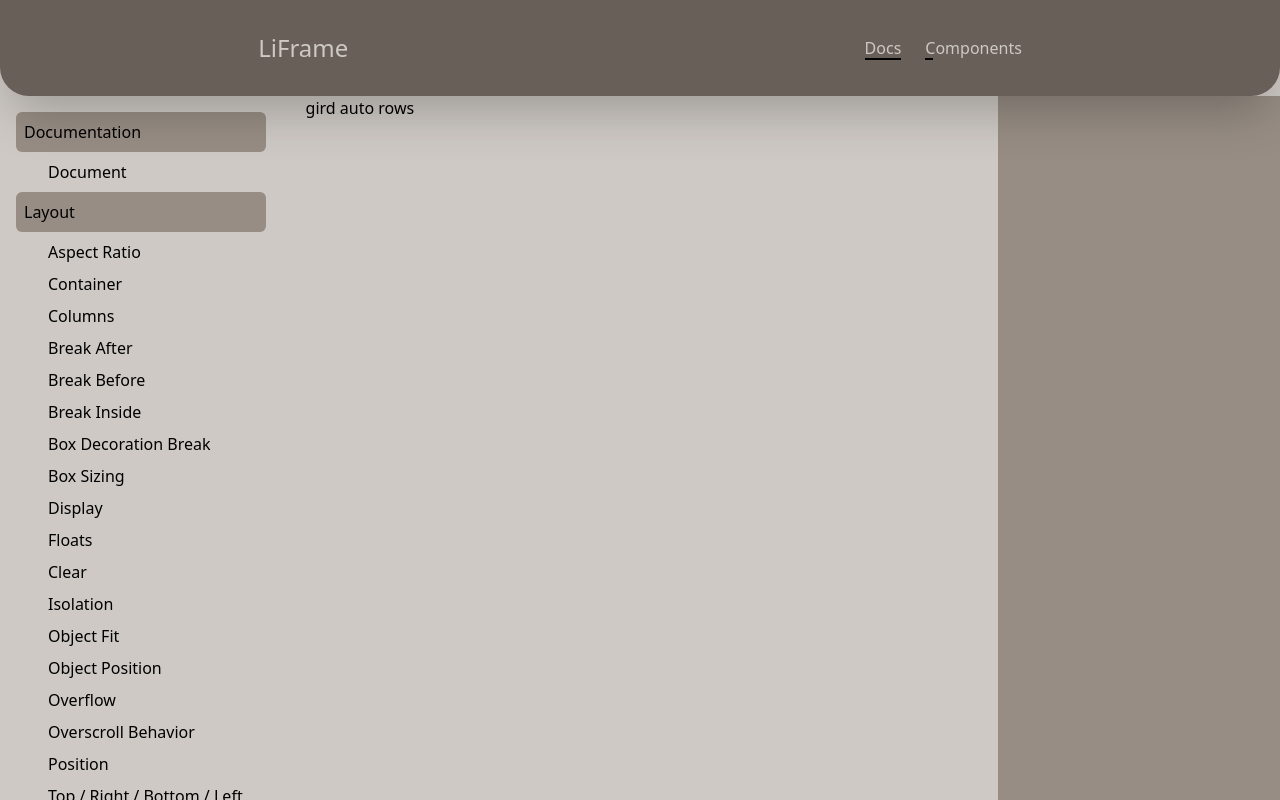
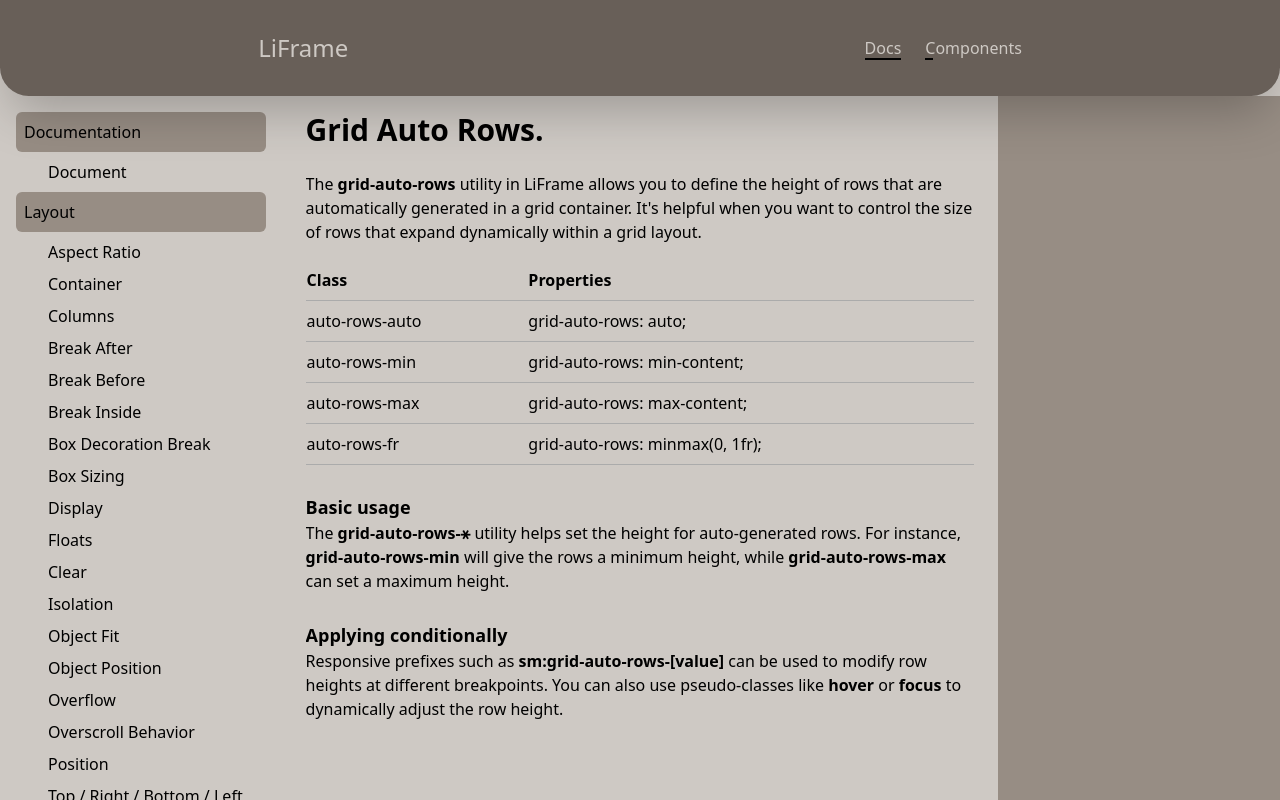
Before and after one commit to biswajitbesra/LiFrame, a React (Vite) app: page /docs/grid-auto-rows in a window 1280 px wide. Built offline with nearby package versions, Linux system fonts and the light colour scheme.

Commit message:
Grid auto rows added

```diff
--- a/src/components/Pages/Flex&Grid/GridAutoRows.jsx
+++ b/src/components/Pages/Flex&Grid/GridAutoRows.jsx
@@ -2,8 +2,48 @@
 
 function GridAutoRows() {
     return (
-        <div>
-            gird auto rows
+        <div className='h-full overflow-scroll'>
+            <h1 className='text-3xl font-semibold mt-4 mb-6'>Grid Auto Rows.</h1>
+            <p className='mb-4'>The <span className='font-semibold'>grid-auto-rows</span> utility in LiFrame allows you to define the height of rows that are automatically generated in a grid container. It's helpful when you want to control the size of rows that expand dynamically within a grid layout.</p>
+
+            <section className='mb-7'>
+                <table className='w-full'>
+                    <thead>
+                        <tr>
+                            <th className='text-left border-b border-[#ababab] py-2'> Class </th>
+                            <th className='text-left border-b border-[#ababab] py-2'> Properties </th>
+                        </tr>
+                    </thead>
+                    <tbody>
+                        <tr>
+                            <td class="border-b border-[#ababab] py-2">auto-rows-auto</td>
+                            <td class="border-b border-[#ababab] py-2">grid-auto-rows: auto;</td>
+                        </tr>
+                        <tr>
+                            <td class="border-b border-[#ababab] py-2">auto-rows-min</td>
+                            <td class="border-b border-[#ababab] py-2">grid-auto-rows: min-content;</td>
+                        </tr>
+                        <tr>
+                            <td class="border-b border-[#ababab] py-2">auto-rows-max</td>
+                            <td class="border-b border-[#ababab] py-2">grid-auto-rows: max-content;</td>
+                        </tr>
+                        <tr>
+                            <td class="border-b border-[#ababab] py-2">auto-rows-fr</td>
+                            <td class="border-b border-[#ababab] py-2">grid-auto-rows: minmax(0, 1fr);</td>
+                        </tr>
+                    </tbody>
+                </table>
+            </section>
+
+            <section className='mb-7'>
+                <h5 className='font-semibold text-lg'>Basic usage</h5>
+                <p className='mb-4'>The <span className='font-semibold'>grid-auto-rows-&#9913;</span> utility helps set the height for auto-generated rows. For instance, <span className='font-semibold'>grid-auto-rows-min</span> will give the rows a minimum height, while <span className='font-semibold'>grid-auto-rows-max</span> can set a maximum height.</p>
+            </section>
+
+            <section className='mb-7'>
+                <h5 className='font-semibold text-lg'>Applying conditionally</h5>
+                <p className='mb-4'>Responsive prefixes such as <span className='font-semibold'>sm:grid-auto-rows-[value]</span> can be used to modify row heights at different breakpoints. You can also use pseudo-classes like <span className='font-semibold'>hover</span> or <span className='font-semibold'>focus</span> to dynamically adjust the row height.</p>
+            </section>
         </div>
     )
 }
```
